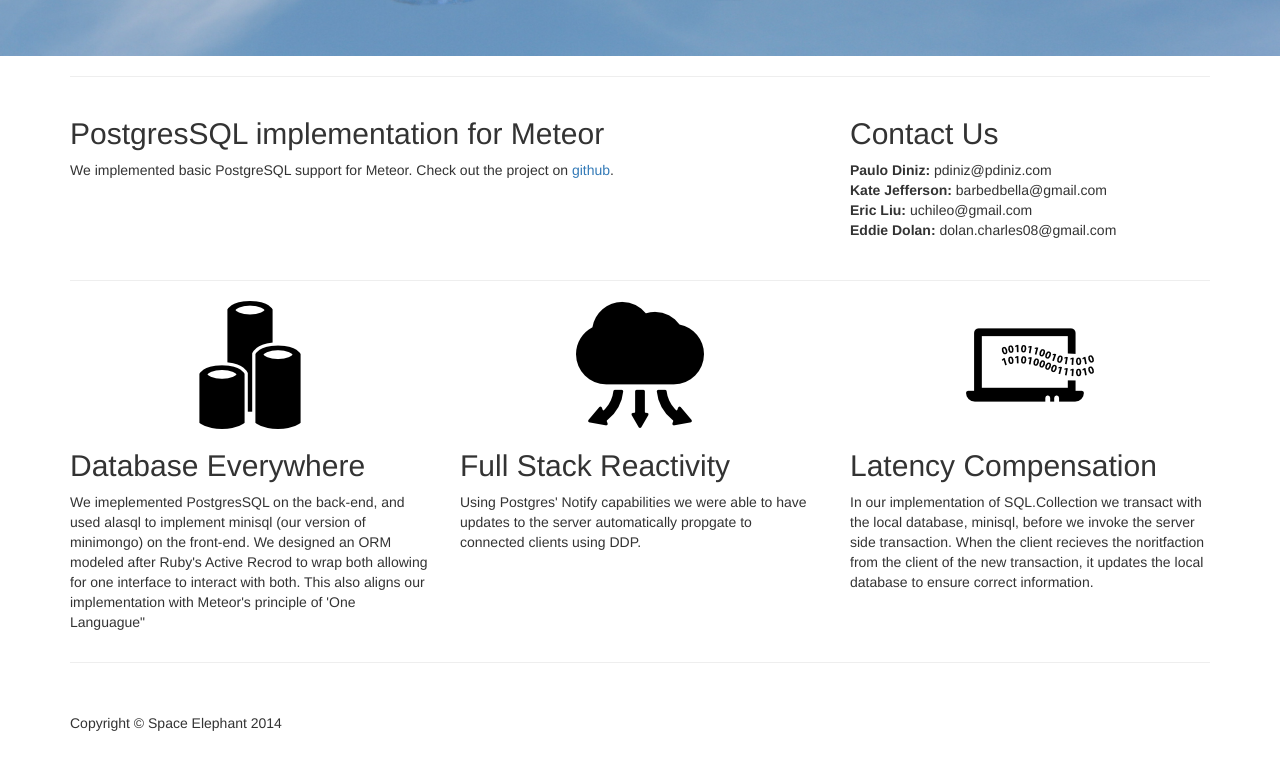
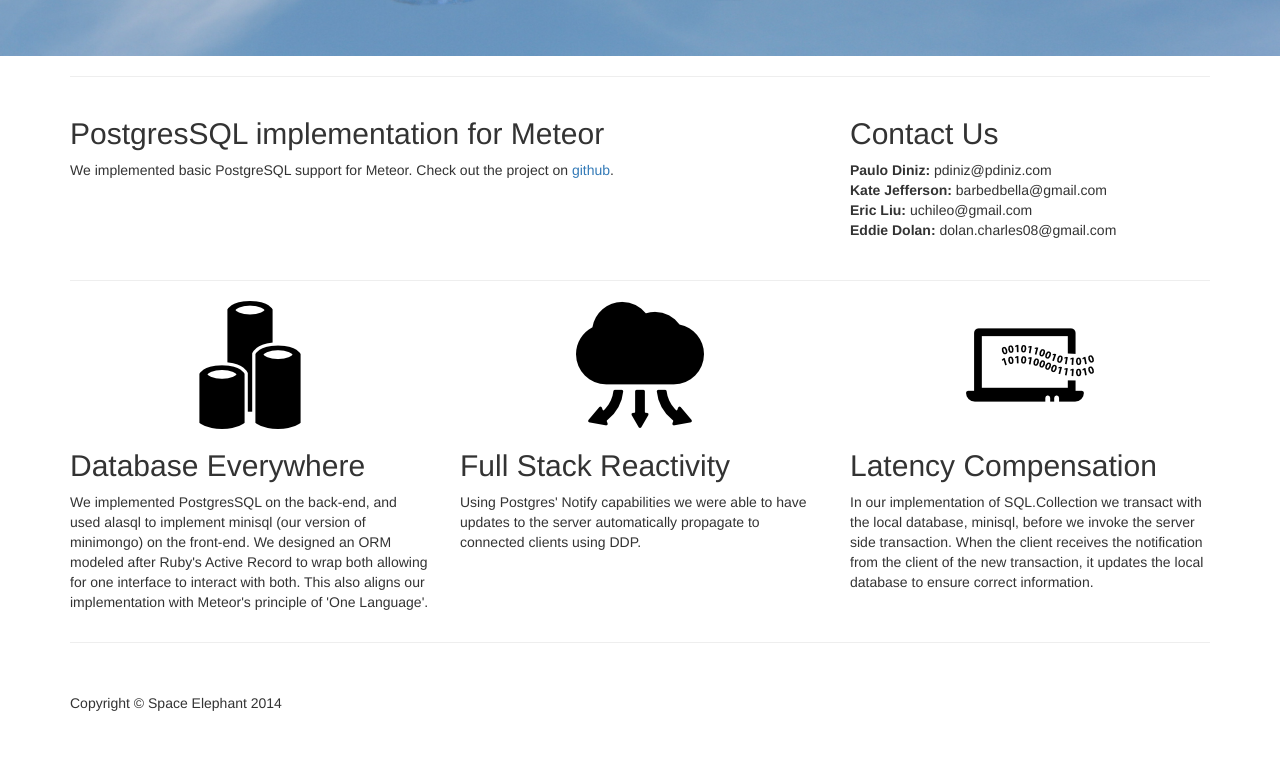
Before and after one commit to meteor-stream/meteor-postgres-landing, a plain HTML site: page index.html in a window 1280 px wide. Shown: the part 644-1413 px from the top of the page. Drawn offline with Linux system fonts and the light colour scheme.

Commit message:
Updated spelling errors

```diff
--- a/index.html
+++ b/index.html
@@ -67,17 +67,17 @@
             <div class="col-sm-4">
                 <img class="img img-responsive img-center" src="./png/chart32.png" alt="">
                 <h2>Database Everywhere</h2>
-                <p>We imeplemented PostgresSQL on the back-end, and used alasql to implement minisql (our version of minimongo) on the front-end. We designed an ORM modeled after Ruby's Active Recrod to wrap both allowing for one interface to interact with both. This also aligns our implementation with Meteor's principle of 'One Languague"</p>
+                <p>We implemented PostgresSQL on the back-end, and used alasql to implement minisql (our version of minimongo) on the front-end. We designed an ORM modeled after Ruby's Active Record to wrap both allowing for one interface to interact with both. This also aligns our implementation with Meteor's principle of 'One Language'.</p>
             </div>
             <div class="col-sm-4">
                 <img class="img img-responsive img-center" src="./png/cloud383.png" alt="">
                 <h2>Full Stack Reactivity</h2>
-                <p>Using Postgres' Notify capabilities we were able to have updates to the server automatically propgate to connected clients using DDP.</p>
+                <p>Using Postgres' Notify capabilities we were able to have updates to the server automatically propagate to connected clients using DDP.</p>
             </div>
             <div class="col-sm-4">
                 <img class="img img-responsive img-center" src="./png/binary10.png" alt="">
                 <h2>Latency Compensation</h2>
-                <p>In our implementation of SQL.Collection we transact with the local database, minisql, before we invoke the server side transaction. When the client recieves the noritfaction from the client of the new transaction, it updates the local database to ensure correct information. </p>
+                <p>In our implementation of SQL.Collection we transact with the local database, minisql, before we invoke the server side transaction. When the client receives the notification from the client of the new transaction, it updates the local database to ensure correct information. </p>
             </div>
         </div>
         <!-- /.row -->
```
Also changed, not shown: 1 other file.
